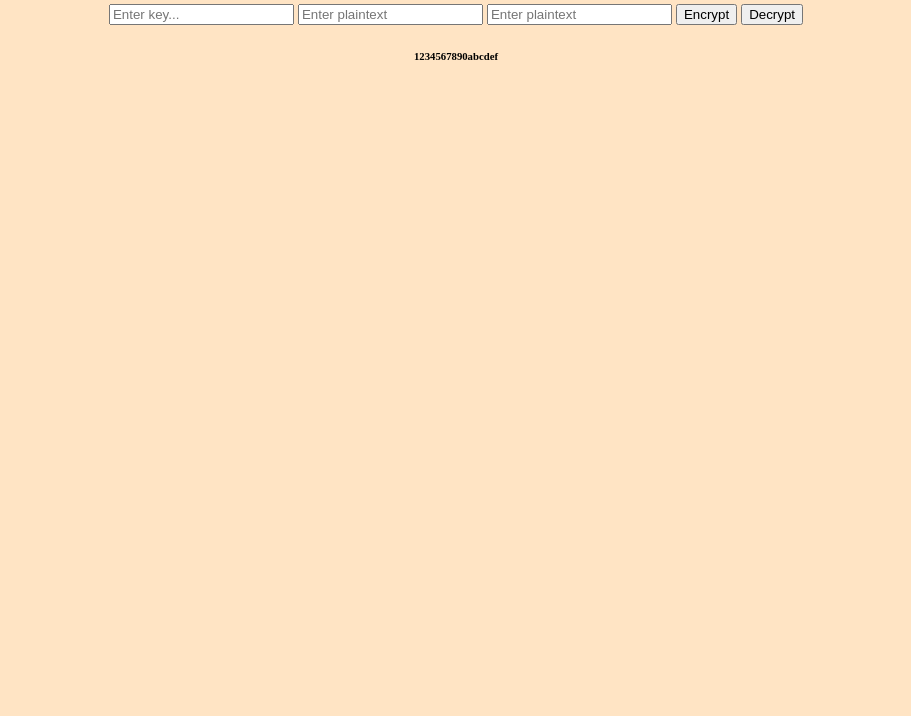
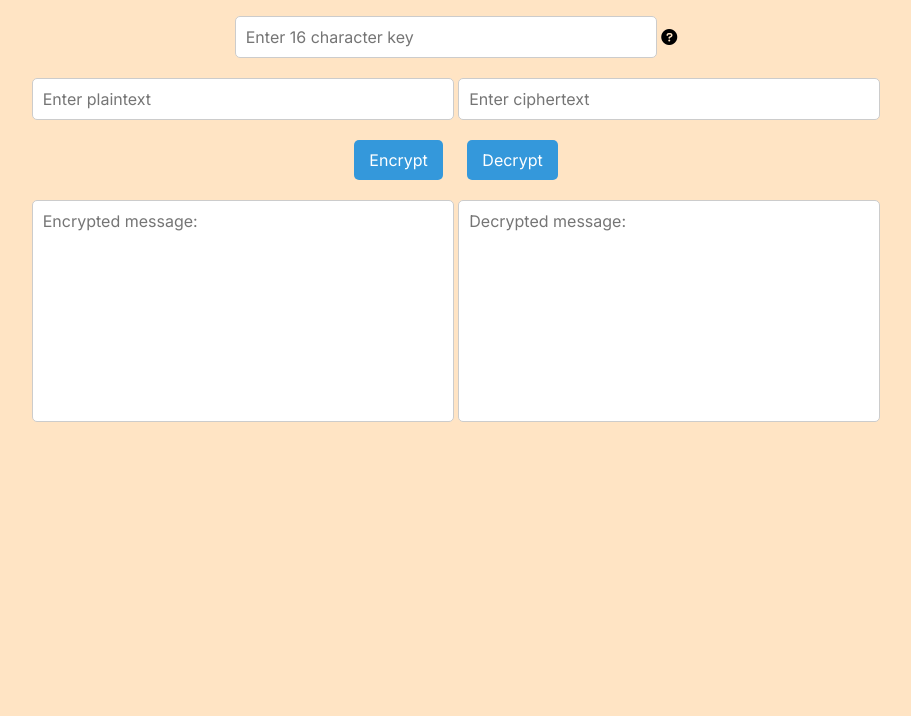
Before and after one commit to GunankaD/AES-Project, a plain HTML site: page templates/index.html in a window 1280 px wide. Shown: the part 84-800 px from the top of the page, without its empty margins (184-1095 px from the left). Drawn offline with Linux system fonts and the light colour scheme; files that its build step writes are made by us from their sources.

Commit message:
Output textarea + CSS
added UI changes to output and fresh CSS stylings
next : try adding i icons which show information when hovered

```diff
--- a/static/index.css
+++ b/static/index.css
@@ -3,9 +3,41 @@ body {
     display: flex;
     justify-content: center;
     align-items: center;
-
+    place-items: center;
+    font-family: 'Inter', sans-serif;
 }
 .container {
     text-align: center;
     align-items: center;
 }
+
+input, textarea {
+    font-family: 'Inter', sans-serif;
+    padding: 10px;
+    margin: 10px 0;
+    border: 1px solid #ccc;
+    border-radius: 5px;
+    font-size: 16px;
+    width: 400px;
+
+}
+textarea {
+    resize: none;
+    height: 200px;
+}
+
+button {
+    font-family: 'Inter', sans-serif;
+    padding: 10px 15px;
+    margin: 10px;
+    border: none;
+    border-radius: 5px;
+    cursor: pointer;
+    font-size: 16px;
+    background: #3498db;
+    color: white;
+    transition: 0.3s;
+}
+button:hover {
+    background: #2980b9;
+}
--- a/templates/index.html
+++ b/templates/index.html
@@ -3,24 +3,40 @@
 <head>
     <meta charset="UTF-8">
     <meta name="viewport" content="width=device-width, initial-scale=1.0">
+    <link rel="stylesheet" href="https://cdnjs.cloudflare.com/ajax/libs/font-awesome/6.0.0/css/all.min.css">
+    <link href="https://fonts.googleapis.com/css2?family=Inter:wght@300;400;600;700&display=swap" rel="stylesheet">
+    <!-- <link rel="stylesheet" href="https://stackpath.bootstrapcdn.com/bootstrap/4.5.2/css/bootstrap.min.css"> -->
     <link rel="stylesheet" href="static/index.css">
     <title>AES</title>
 </head>
 
 <body>
+    <div class="container">
+        <div>
+            <h1 id="mainHeading">Advanced Encryption Standard (AES-128)</h1>
+        </div>
 
-    <div class="container">
-        <h1 id="mainHeading">Advanced Encryption Standard</h1>
-        <input type="text" id="key" placeholder="Enter key...">
-        <input type="text" id="plainText" placeholder="Enter plaintext">
-        <input type="text" id="plain_cipher_text" placeholder="Enter plaintext">
+        <div>
+            <input type="text" id="key" placeholder="Enter 16 character key">
+            <i class="fa fa-question-circle mark-que" aria-hidden="true" data-toggle="tooltip" data-placement="top" title="Key must be 16 characters long, or 128 bits long. (16 chars * 8 bits = 128 bits)"></i>
+        </div>
 
-        <button id="encryptButton">Encrypt</button>
-        <button id="decryptButton">Decrypt</button>
+        <div>
+            <input type="text" id="plainText" placeholder="Enter plaintext">
+            <input type="text" id="cipherText" placeholder="Enter ciphertext">
+        </div>
 
-        <h6>1234567890abcdef</h6>
+        <div>
+            <button id="encryptButton">Encrypt</button>
+            <button id="decryptButton">Decrypt</button>
+        </div>
+
+        <div>
+            <textarea id="encryptedOutput" placeholder="Encrypted message:" readonly></textarea>
+            <textarea id="decryptedOutput" placeholder="Decrypted message:" readonly></textarea>
+        </div>
     </div>
 
-<script src="static/index.js" defer></script>
+    <script src="static/index.js" defer></script>
 </body>
 </html>
```
Also changed, not shown: static/index.js (+14 -4 lines).
